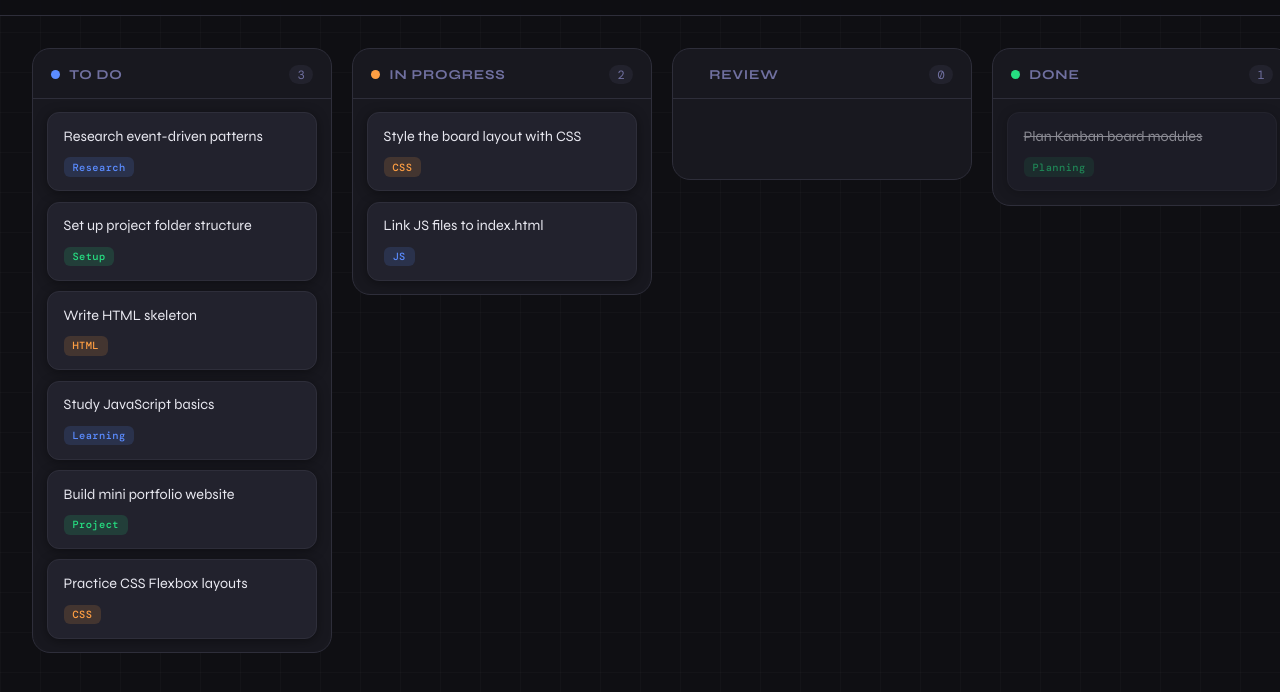
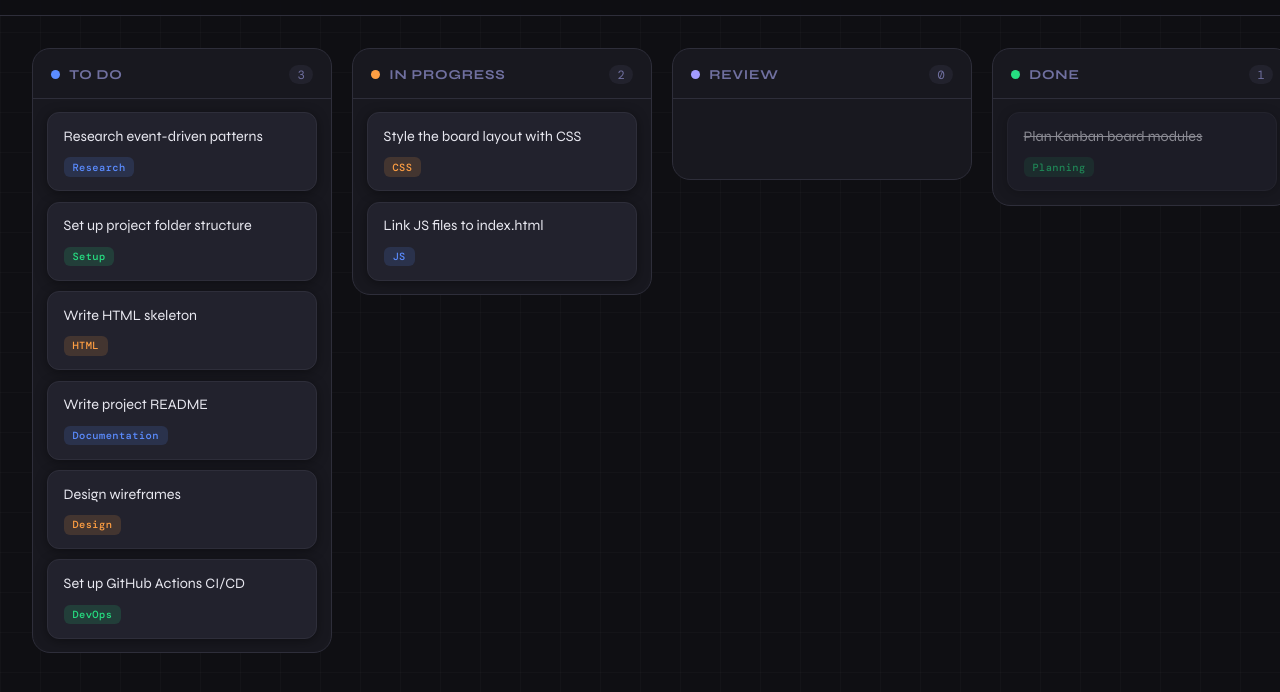
Before and after one commit to gabriel07687/kanflow, a plain HTML site: page module-1/index.html in a window 1280 px wide. Shown: the part 48-740 px from the top of the page. Drawn offline with nearby package versions, Linux system fonts and the light colour scheme.

```diff
--- a/module-1/index.html
+++ b/module-1/index.html
@@ -58,26 +58,24 @@
           </div>
         </article>
 
-
-        <!-- NEW CARDS -->
         <article class="card">
-          <p class="card-title">Study JavaScript basics</p>
+          <p class="card-title">Write project README</p>
           <div class="card-footer">
-            <span class="card-tag tag-blue">Learning</span>
+            <span class="card-tag tag-blue">Documentation</span>
           </div>
         </article>
 
         <article class="card">
-          <p class="card-title">Build mini portfolio website</p>
+          <p class="card-title">Design wireframes</p>
           <div class="card-footer">
-            <span class="card-tag tag-green">Project</span>
+            <span class="card-tag tag-yellow">Design</span>
           </div>
         </article>
 
         <article class="card">
-          <p class="card-title">Practice CSS Flexbox layouts</p>
+          <p class="card-title">Set up GitHub Actions CI/CD</p>
           <div class="card-footer">
-            <span class="card-tag tag-yellow">CSS</span>
+            <span class="card-tag tag-green">DevOps</span>
           </div>
         </article>
 
@@ -110,14 +108,16 @@
       </div>
     </section>
 
-    <!-- REVIEW (NEW) -->
+    <!-- COLUMN: Review -->
     <section class="column" data-column="review">
       <div class="column-header">
         <span class="column-dot dot-review"></span>
         <h2 class="column-title">Review</h2>
         <span class="column-count">0</span>
       </div>
-      <div class="card-list" id="col-review"></div>
+      <div class="card-list" id="col-review">
+        <!-- Add cards here later if needed -->
+      </div>
     </section>
 
     <!-- COLUMN: Done -->
--- a/module-1/style.css
+++ b/module-1/style.css
@@ -89,6 +89,8 @@
 .dot-todo       { background: var(--col-todo); }
 .dot-inprogress { background: var(--col-inprogress); }
 .dot-done       { background: var(--col-done); }
+.dot-review {
+  background: #a29bfe; }
 .column-title {
   font-size: 0.85rem; font-weight: 700;
   letter-spacing: 0.06em; text-transform: uppercase;
```
